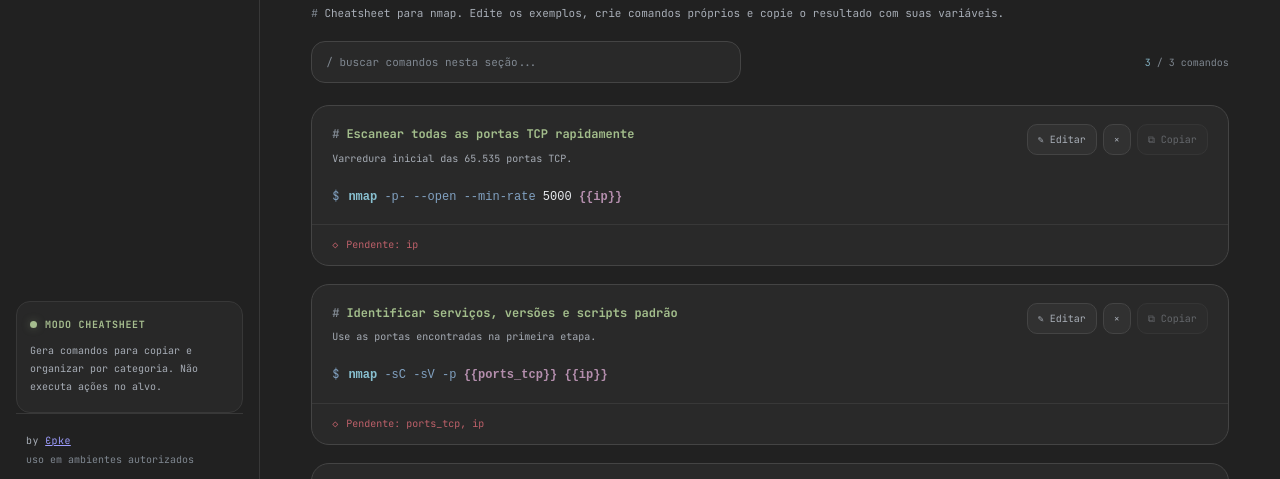
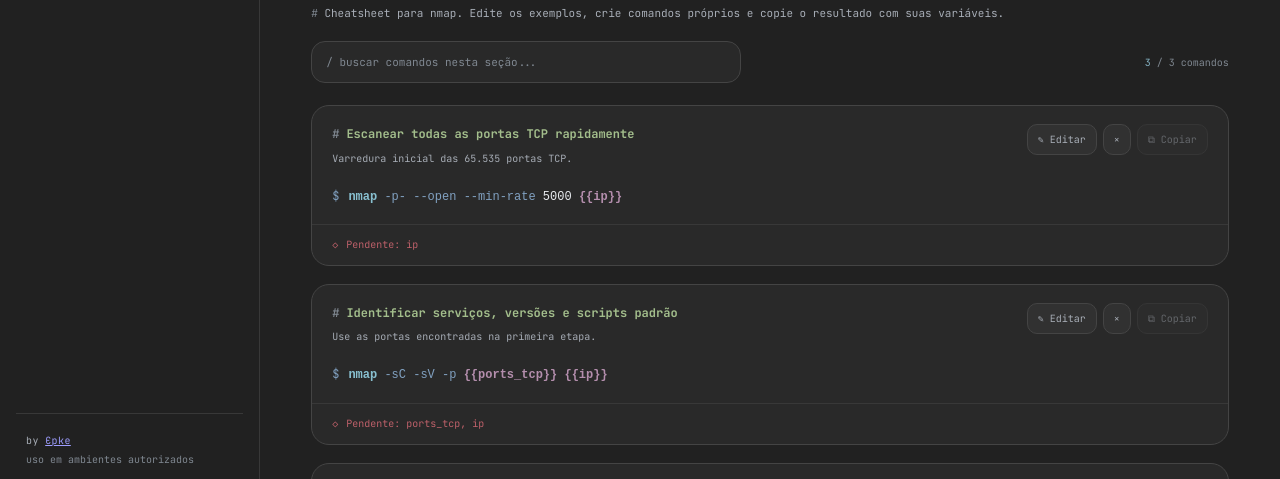
Before and after one commit to e-pke/ctf-term, a plain HTML site: page index.html in a window 1280 px wide. Shown: the part 307-786 px from the top of the page. Drawn offline with Linux system fonts and the light colour scheme.

Commit message:
Remove sidebar note from index.html
Removed sidebar note about cheatsheet mode.

```diff
--- a/index.html
+++ b/index.html
@@ -807,11 +807,6 @@ button:disabled { cursor: not-allowed; opacity: .46; }
       <div class="sidebar-nav-scroll">
         <nav id="mainNav" class="main-nav" aria-label="Seções do cheatsheet"></nav>
         <button class="nav-create" id="addSection" type="button"><span aria-hidden="true">＋</span> Nova categoria</button>
-      </div>
-
-      <div class="sidebar-note">
-        <div class="side-note-label"><span class="pulse-dot"></span> MODO CHEATSHEET</div>
-        <p>Gera comandos para copiar e organizar por categoria. Não executa ações no alvo.</p>
       </div>
 
       <div class="sidebar-footer">by <a href="https://github.com/e-pke">Єpke</a><br><span class="footer-muted">uso em ambientes autorizados</span></div>
```
